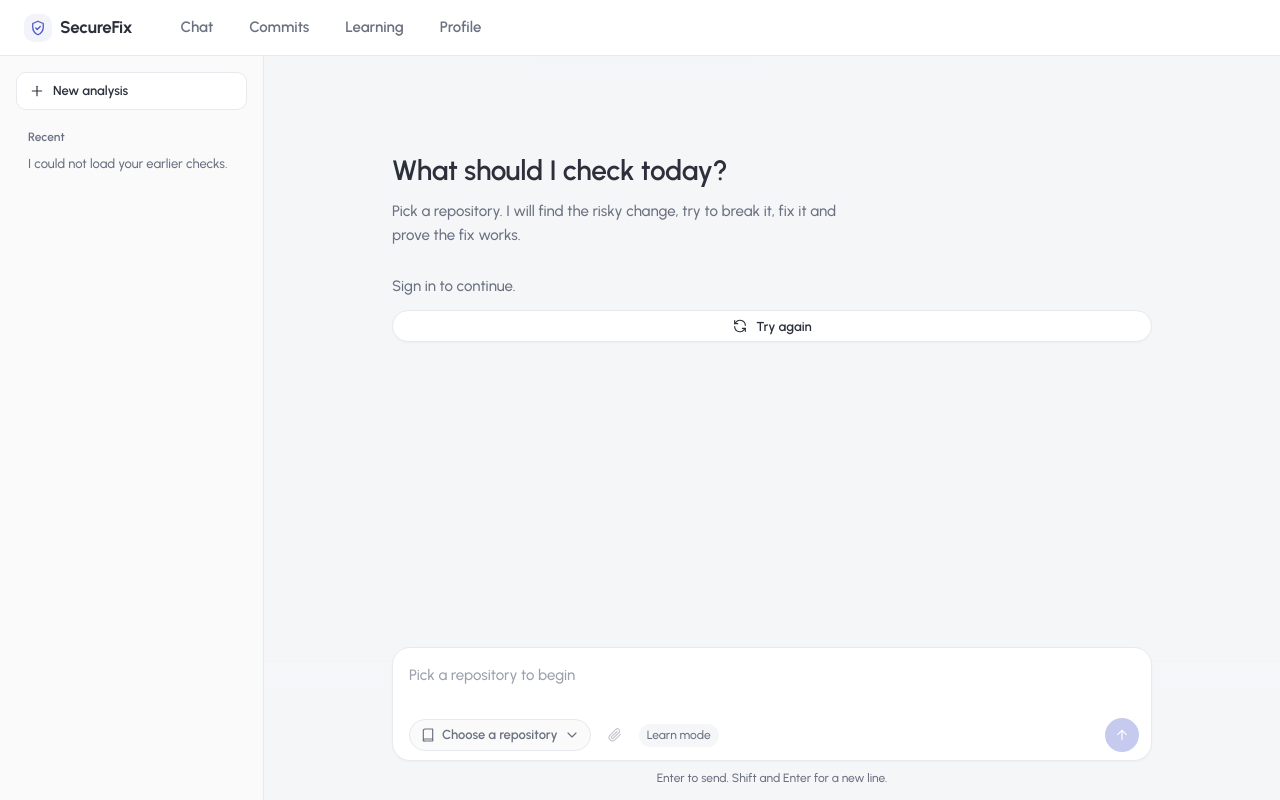
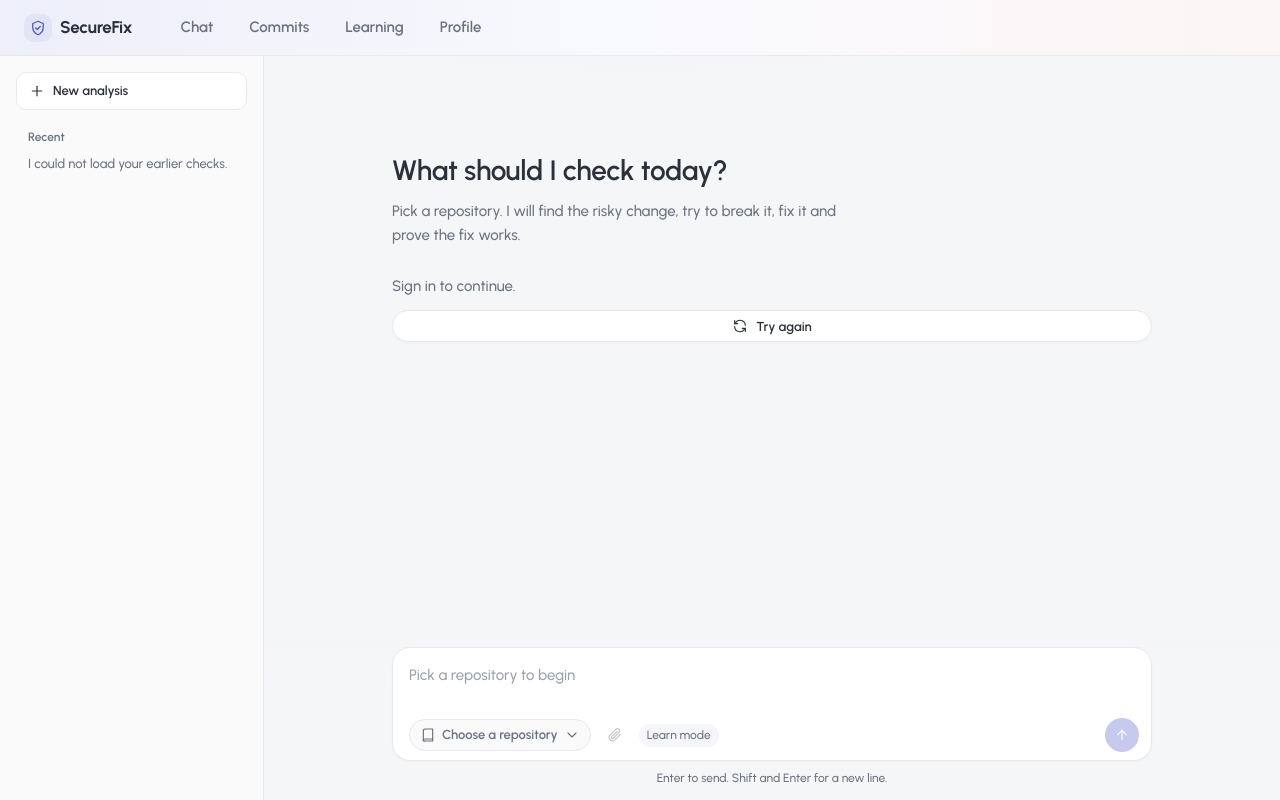
Before and after one commit to sanchitaaX/kaizenn, a FastAPI app: template templates/chat.html in a window 1280 px wide. Run offline with FastAPI, Linux system fonts and the light colour scheme; the template is opened without the code that fills it, so the values that code supplies are empty.

Commit message:
Add a soft gradient to the top bar on the chat page
Co-Authored-By: Claude Opus 5.5 <noreply@anthropic.com>

```diff
--- a/static/css/pages/chat.css
+++ b/static/css/pages/chat.css
@@ -353,3 +353,10 @@ a.resource:hover { background: var(--surface-soft); text-decoration: none; }
 .report-link-sub { font-size: var(--fs-13); color: var(--ink-soft); }
 .report-link-cta { flex: none; font-size: var(--fs-13); font-weight: 600; color: var(--accent-ink); }
 @media (max-width: 560px) { .report-link-sub { display: none; } }
+
+/* ---------- Top bar on the chat page: a slight periwinkle wash ---------- */
+.topbar {
+  background:
+    linear-gradient(90deg, rgba(94, 106, 210, 0.11) 0%, rgba(94, 106, 210, 0.04) 50%, rgba(201, 99, 90, 0.06) 100%),
+    var(--surface);
+}
```
